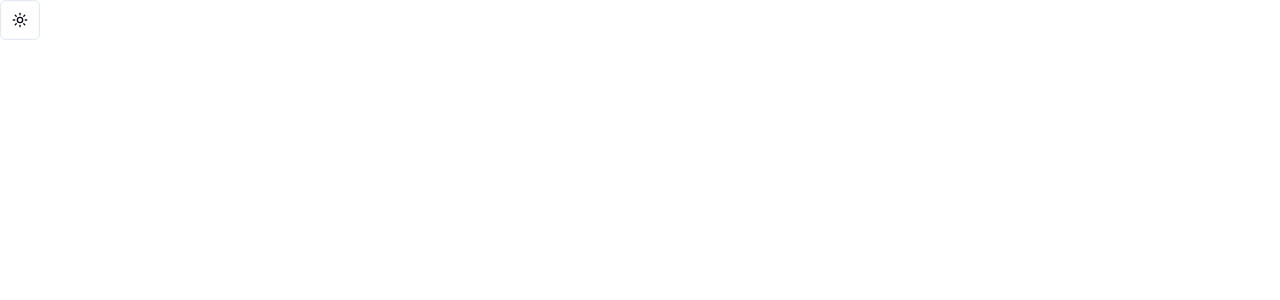
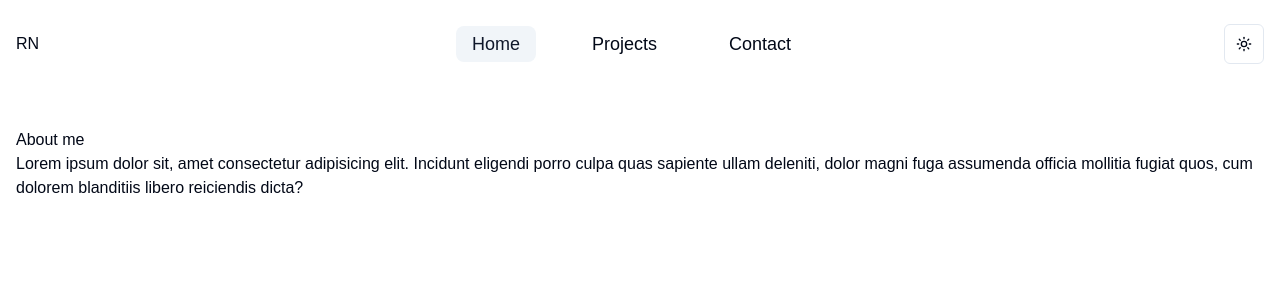
Before and after one commit to nemethricsi/nemethrichard, a Next.js app: page / in a window 1280 px wide. Shown: the top 300 px of the page. Built offline with nearby package versions, Linux system fonts and the light colour scheme.

Commit message:
add pages and nav

```diff
--- a/app/components/mode-toggle.tsx
+++ b/app/components/mode-toggle.tsx
@@ -14,8 +14,6 @@ import {
 
 export function ModeToggle() {
   const { setTheme, theme } = useTheme();
-
-  console.log({ theme });
 
   return (
     <DropdownMenu>
--- /dev/null
+++ b/app/components/nav-link.tsx
@@ -0,0 +1,29 @@
+"use client";
+
+import { usePathname } from "next/navigation";
+import Link from "next/link";
+
+import { cn } from "@/lib/utils";
+
+export const NavLink = ({
+  href,
+  children,
+}: {
+  href: string;
+  children: React.ReactNode;
+}) => {
+  const pathname = usePathname();
+  const isActive = pathname === href;
+
+  return (
+    <Link
+      href={href}
+      className={cn(
+        "text-lg font-medium py-2 px-4 rounded-lg",
+        isActive && "bg-accent text-accent-foreground"
+      )}
+    >
+      {children}
+    </Link>
+  );
+};
--- /dev/null
+++ b/app/contact/page.tsx
@@ -0,0 +1,3 @@
+export default function ContactPage() {
+  return <section>Contact</section>;
+}
--- a/app/layout.tsx
+++ b/app/layout.tsx
@@ -1,7 +1,12 @@
 import type { Metadata } from "next";
+import Link from "next/link";
+
 import { Geist, Geist_Mono } from "next/font/google";
 import { ThemeProvider } from "@/app/components/theme-provider";
-import "./globals.css";
+import { NavLink } from "@/app/components/nav-link";
+import { ModeToggle } from "@/app/components/mode-toggle";
+
+import "@/app/globals.css";
 
 const geistSans = Geist({
   variable: "--font-geist-sans",
@@ -24,7 +29,7 @@ export default function RootLayout({
   children: React.ReactNode;
 }>) {
   return (
-    <html lang="en" suppressHydrationWarning>
+    <html lang="en" className="scroll-smooth" suppressHydrationWarning>
       <body
         className={`${geistSans.variable} ${geistMono.variable} antialiased bg-background`}
       >
@@ -34,7 +39,32 @@ export default function RootLayout({
           enableSystem
           disableTransitionOnChange
         >
-          {children}
+          <div className="container mx-auto p-4 min-h-screen">
+            <header className="fixed px-4 inset-x-0 top-0 z-50 bg-background/75 py-6 backdrop-blur-sm">
+              <div className="flex justify-between items-center container mx-auto">
+                <Link href="/">
+                  <h1>RN</h1>
+                </Link>
+                <nav>
+                  <ul className="flex gap-10">
+                    <li>
+                      <NavLink href="/">Home</NavLink>
+                    </li>
+                    <li>
+                      <NavLink href="/projects">Projects</NavLink>
+                    </li>
+                    <li>
+                      <NavLink href="/contact">Contact</NavLink>
+                    </li>
+                  </ul>
+                </nav>
+                <ModeToggle />
+              </div>
+            </header>
+            <main className="mt-[calc(theme(spacing.6)*2+theme(fontSize.base)*1.5+40px)]">
+              {children}
+            </main>
+          </div>
         </ThemeProvider>
       </body>
     </html>
--- a/app/page.tsx
+++ b/app/page.tsx
@@ -1,9 +1,13 @@
-import { ModeToggle } from "@/app/components/mode-toggle";
-
-export default function Home() {
+export default function HomePage() {
   return (
-    <div className="bg-background">
-      <ModeToggle />
-    </div>
+    <section id="home" className="">
+      <h2>About me</h2>
+      <p>
+        Lorem ipsum dolor sit, amet consectetur adipisicing elit. Incidunt
+        eligendi porro culpa quas sapiente ullam deleniti, dolor magni fuga
+        assumenda officia mollitia fugiat quos, cum dolorem blanditiis libero
+        reiciendis dicta?
+      </p>
+    </section>
   );
 }
--- /dev/null
+++ b/app/projects/page.tsx
@@ -0,0 +1,3 @@
+export default function ProjectsPage() {
+  return <section>Projects</section>;
+}
```
